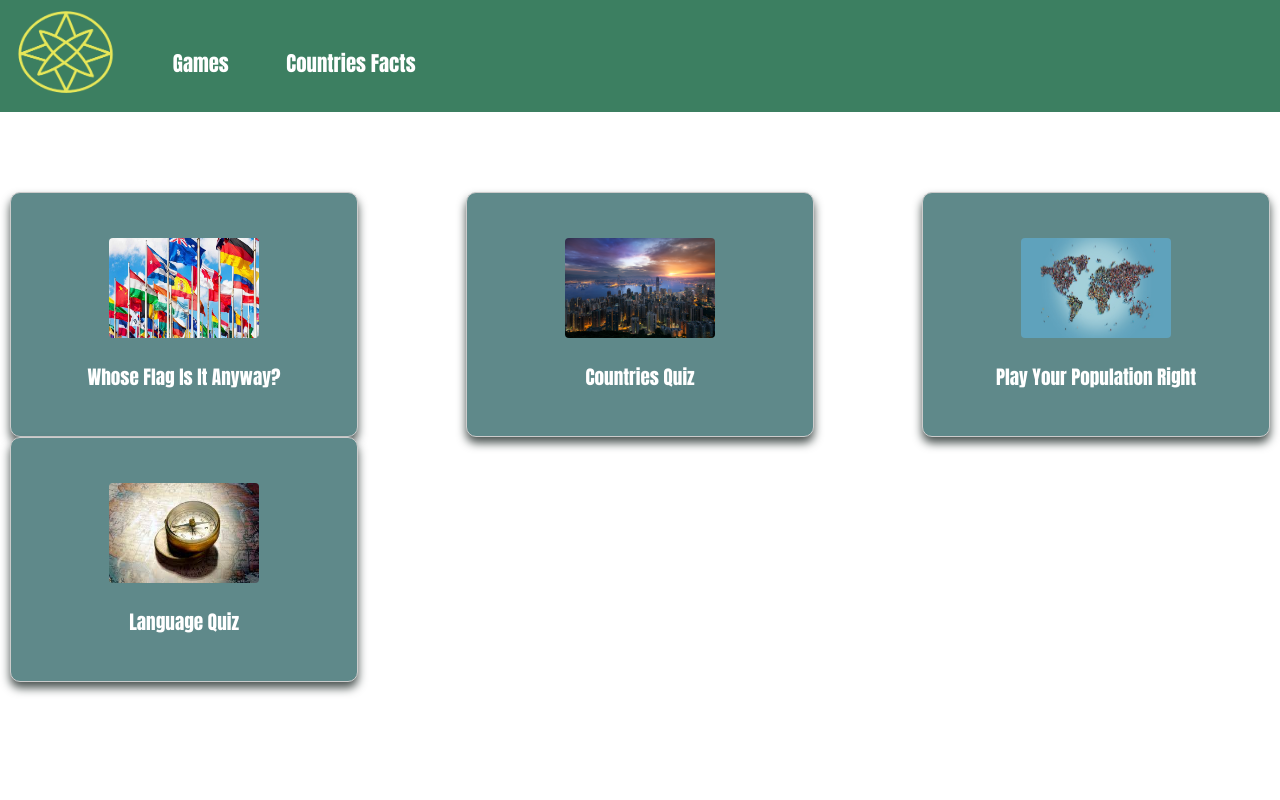
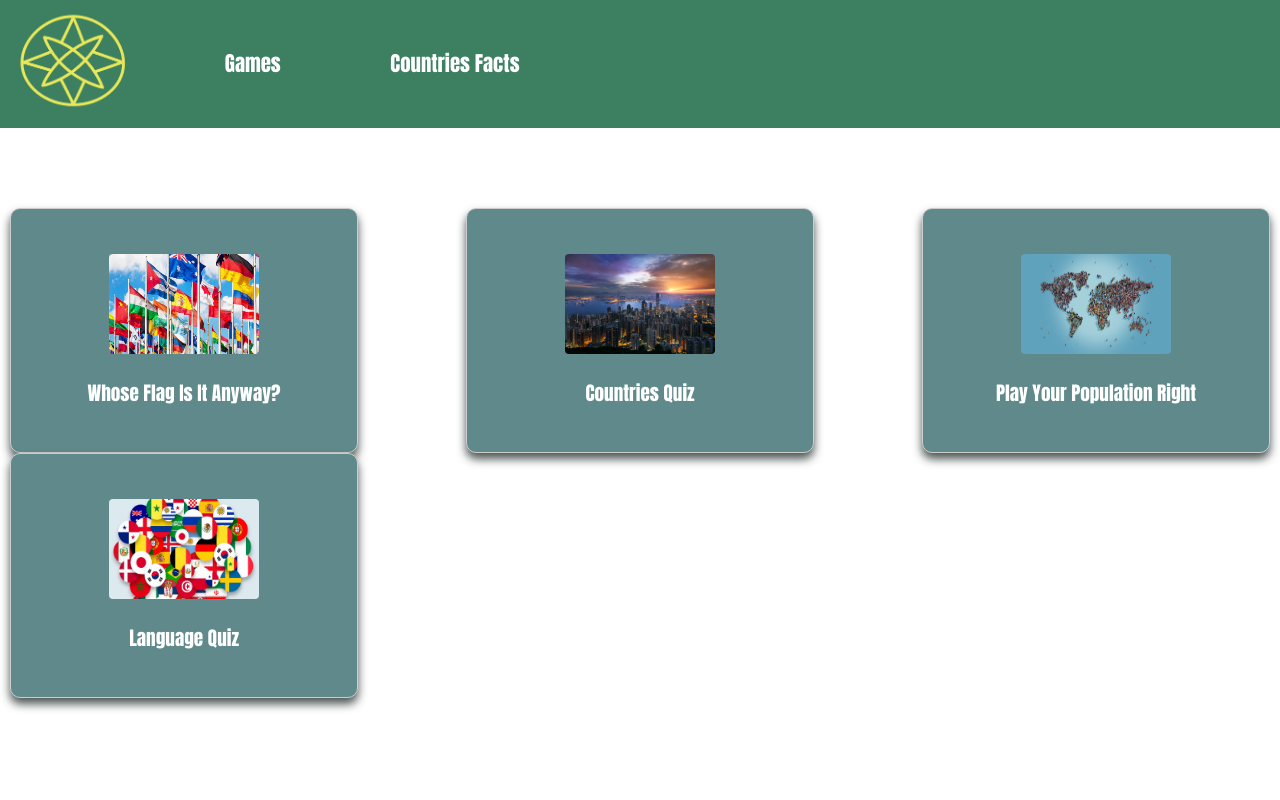
Before and after one commit to louise3112/countries_quiz, a React (Create React App) app in the folder client/: page / in a window 1280 px wide. Shown: the top 800 px of the page. Built offline with nearby package versions, Linux system fonts and the light colour scheme; no server answers.

Commit message:
CSS tidyup

```diff
--- a/client/src/components/ContinentsList.js
+++ b/client/src/components/ContinentsList.js
@@ -1,4 +1,11 @@
 import CountriesList from "./CountriesList"
+import styled from "styled-components"
+
+const Header = styled.h4`
+    font-size: 2em;
+    margin-left: 1.2em;
+    margin-bottom: 0;
+`
 
 const ContinentsList = ({allContinents, allCountries}) => {
     const countriesByContinent = allContinents.map(continent => {
@@ -14,7 +21,7 @@ const ContinentsList = ({allContinents, allCountries}) => {
 
     return (
         <>
-        <h4>Countries in this Continent</h4>
+        <Header>Countries in this Continent</Header>
             <ul>
                 {countriesByContinent}
             </ul>
--- a/client/src/components/SearchCountryForm.js
+++ b/client/src/components/SearchCountryForm.js
@@ -1,5 +1,9 @@
 import { useState } from "react"
+import styled from "styled-components"
 
+const searchInput = styled.input`
+    width: 60%;
+`
 
 const SearchCountryForm = ({searchText, handleChange}) => {
 
--- a/client/src/containers/ContinentsContainer/Continents.js
+++ b/client/src/containers/ContinentsContainer/Continents.js
@@ -5,9 +5,9 @@ import SearchCountryForm from "../../components/SearchCountryForm"
 import styled from "styled-components"
 
 const Container = styled.div`
-display: flex;
-flex-direction:column;
-min-height: 100vh;
+    display: flex;
+    flex-direction:column;
+    min-height: 100vh;
 `
 
 const Continents = () => {
--- a/client/src/containers/FlagContainer/Quiz.js
+++ b/client/src/containers/FlagContainer/Quiz.js
@@ -11,17 +11,18 @@ flex-direction: column;
     min-height: 100vh;
 `
 
-const Text = styled.h3`
-text-align: center;
-margin-bottom: 0.3em;
-`
-
 const Header = styled.h1`
     position: relative;
     text-align: center;
     font-family: 'Oswald', sans-serif;
     font-size: 2.5em;
-margin-bottom:0.3em;
+    margin-top: 10px;
+    margin-bottom:6px;
+`
+
+const Text = styled.h3`
+    text-align: center;
+    margin-bottom: 14px;
 `
 
 const Quiz = ({gameType}) => {
--- a/client/src/containers/GamesContainer/Games.js
+++ b/client/src/containers/GamesContainer/Games.js
@@ -3,14 +3,14 @@ import styled from "styled-components"
 import City from '../images/cityscape.jpg'
 import Flags from '../images/flags.jpg'
 import Population from '../images/Population.jpeg'
-import Compass from '../images/Compass.jpeg'
+import Languages from '../images/Languages.jpeg'
 import { Link } from "react-router-dom";
 
 const Container = styled.div`
-margin: 0;
-display: flex;
-flex-direction: column;
-min-height: 100vh;
+    margin: 0;
+    display: flex;
+    flex-direction: column;
+    min-height: 100vh;
 `
 
 const GamesGrid = styled.div`
@@ -81,7 +81,7 @@ const Games = () => {
                 </NavLink>
                 <NavLink to="/LanguageQuiz">
                     <Box>
-                        <Images className='Compass' src={Compass} alt='Compass' />
+                        <Images className='Languages' src={Languages} alt='Languages' />
                         <GamesItems>Language Quiz</GamesItems>
                     </Box>
                 </NavLink>
--- a/client/src/containers/NavBar.js
+++ b/client/src/containers/NavBar.js
@@ -11,7 +11,7 @@ list-style: none;
     padding: 1em;
     margin: 0;
     background-color: #3c7f61;
-height: 5em;
+    height: 6em;
     font-weight: bold;
     text-decoration: none;
     color: #3c7f61;
@@ -22,6 +22,7 @@ font-family: Impact, Haettenschweiler, 'Arial Narrow Bold', sans-serif;
     font-size: 1.3rem;
     text-decoration: none;
     color: white;
+    padding-bottom: 10px;
     &:hover {
     color: gold;
 }
@@ -64,7 +65,7 @@ const NavBar = () => {
         <NavBarStyle>
         <header>
             <NavBarLayout>
-                <NavLink to="/" onMouseEnter={() => setShowQuizzes(!showQuizzes)}>
+                <NavLink to="/" style={{ textAlign: "center", padding: "0 2.5em" }} onMouseEnter={() => setShowQuizzes(!showQuizzes)}>
                 Games
                 </NavLink>
                 {showQuizzes && (
--- a/client/src/containers/NavBar/Navbar.css
+++ b/client/src/containers/NavBar/Navbar.css
@@ -1,5 +1,5 @@
 .Logo {
     position: absolute;
-    height: 4.5em;
-    top: 0.3rem;
+    height: 5em;
+    top: 0.5rem;
 }
--- a/client/src/containers/PopulationContainer/Population.js
+++ b/client/src/containers/PopulationContainer/Population.js
@@ -15,7 +15,7 @@ const Container = styled.div`
 
 const Header = styled.h2`
     text-align: center;
-    font-family: 'Oswald', sans-serif;
+    font-family: Arial, Helvetica, sans-serif;
     font-size: 2.5em;
 `
 
--- a/client/src/containers/QuizContainer/Quiz.js
+++ b/client/src/containers/QuizContainer/Quiz.js
@@ -12,7 +12,7 @@ min-height: 100vh;
 const Header = styled.h1`
     font-size: 2.5em;
     text-align: center;
-margin: 2px;
+    margin-top: 10px;
 `
 
 const ContentContainer = styled.div`
```
Also changed, not shown: client/src/components/Country.js (indentation only), client/src/components/QuizItem.js (indentation only), client/src/components/QuizList.js (indentation only), client/src/containers/images/Languages.jpeg (added). Lines whose indentation alone changed are shown as unchanged.
